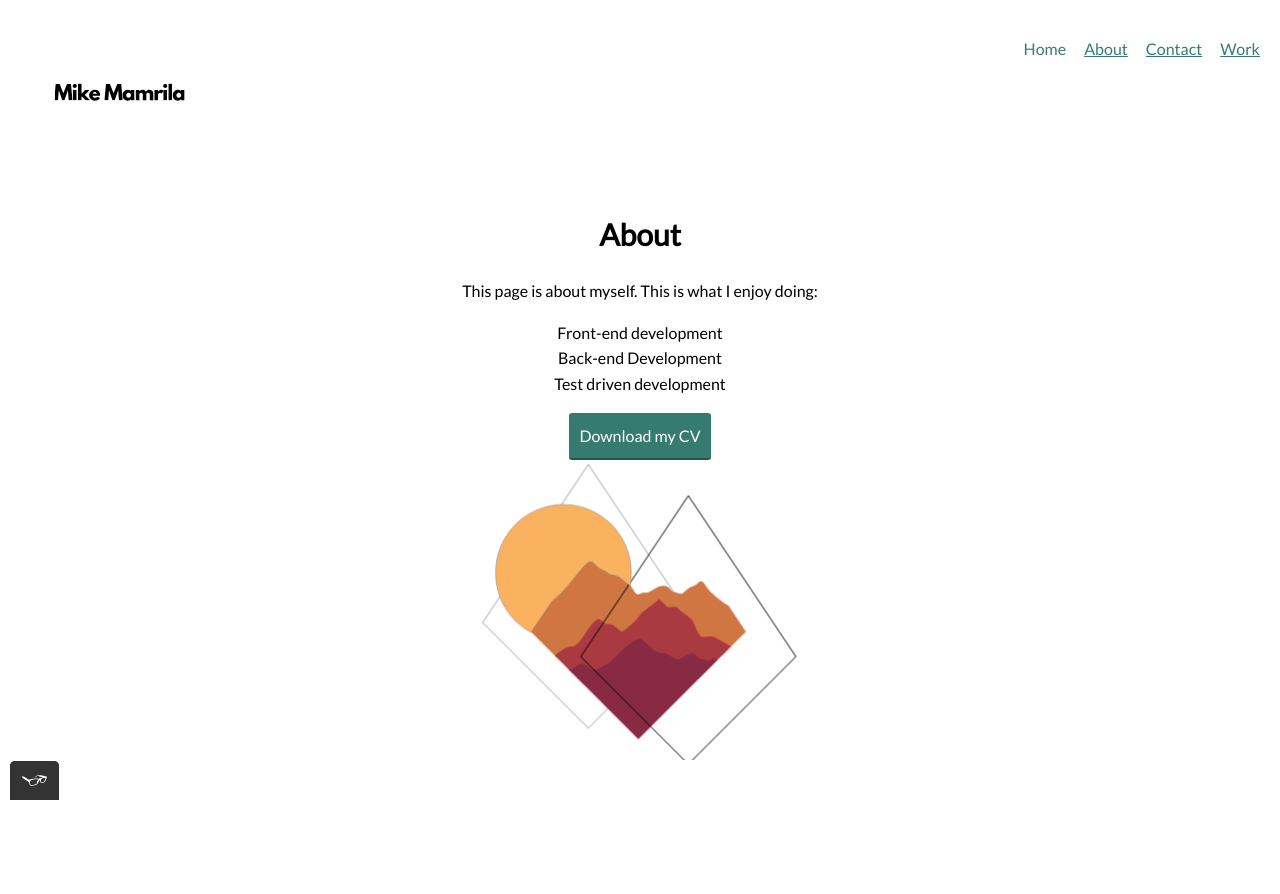
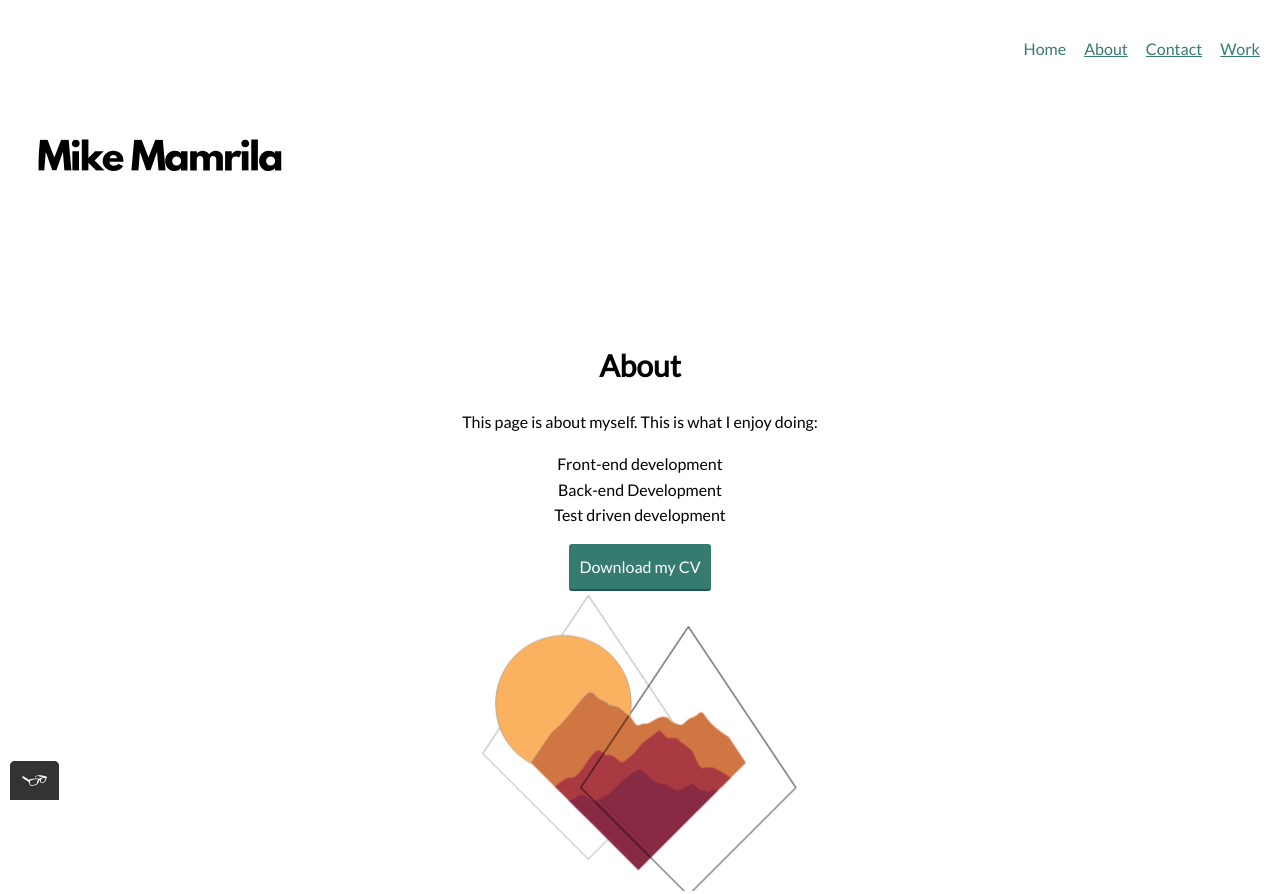
Before and after one commit to mmamrila/portfolio-website, a plain HTML site: page about.html in a window 1280 px wide. Shown: the top 894 px of the page. Drawn offline with nearby package versions, Linux system fonts and the light colour scheme.

Commit message:
removed sizing from logo

```diff
--- a/about.html
+++ b/about.html
@@ -13,7 +13,7 @@
 
 <body>
   <header class="page-header">
-    <img src="./img/mikemamrilalogo.svg" width="300px" height="150px" alt="logo" class="page-header__item">
+    <img src="./img/mikemamrilalogo.svg" alt="logo" class="page-header__item">
       <nav class="main-navigation page-header__item">
         <ul role="menubar" class="navigation-list">
           <li role="presentation">
```
